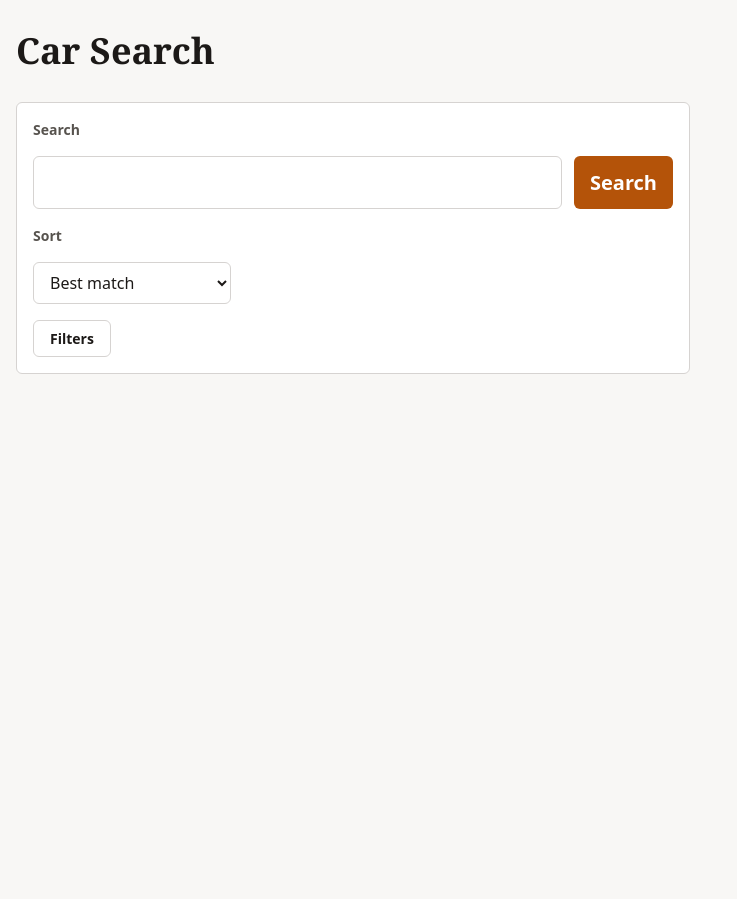
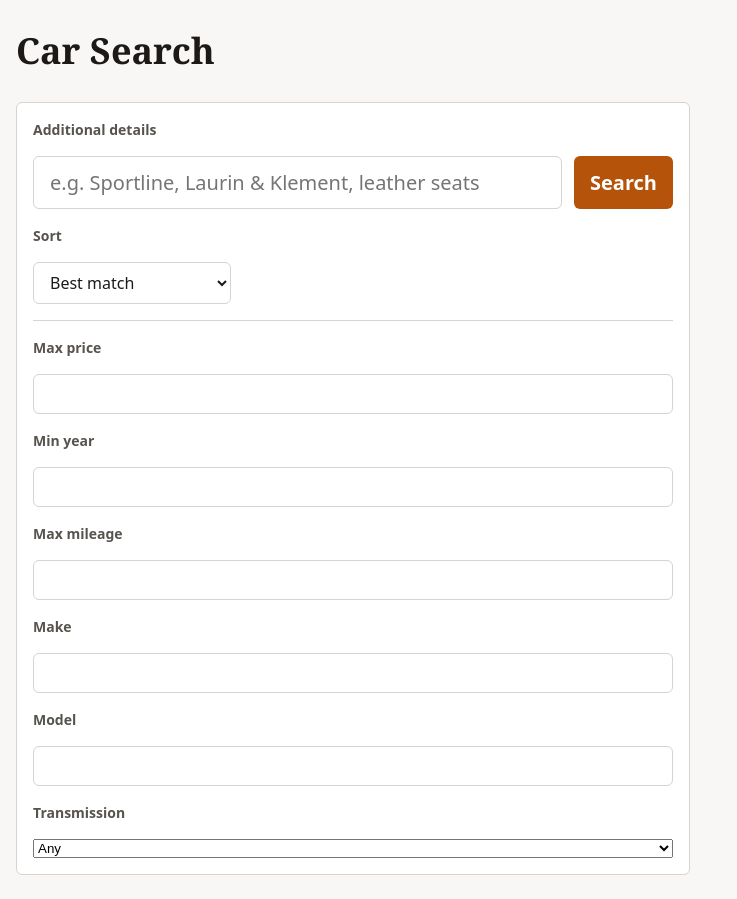
Before and after one commit to bloiko/car-searcher, a SvelteKit app in the folder frontend/: page / in a window 1280 px wide. Shown: the whole page, without its empty margins (0-737 px from the left). Before the commit the page ends 800 px from the top, so only its background shows below. Built offline with nearby package versions, Linux system fonts and the light colour scheme.

Commit message:
Remove filters drawer, make classic filters always-visible; reframe search as residual/descriptive
BOH-22 task 3. Reqs: R3.1, R4.1

```diff
--- a/frontend/src/routes/+page.svelte
+++ b/frontend/src/routes/+page.svelte
@@ -15,11 +15,12 @@
 	let yearMin = $state('');
 	let mileageMax = $state('');
 	let make = $state('');
+	let model = $state('');
+	let transmission = $state('');
 	let sort = $state('');
 	let results = $state<CarResult[] | null>(null);
 	let loading = $state(false);
 	let error = $state('');
-	let filtersOpen = $state(false);
 
 	type FilterChip = {
 		key: string;
@@ -39,7 +40,14 @@
 					value: mileageMax,
 					clear: () => (mileageMax = '')
 				},
-				{ key: 'make', label: 'Make', value: make, clear: () => (make = '') }
+				{ key: 'make', label: 'Make', value: make, clear: () => (make = '') },
+				{ key: 'model', label: 'Model', value: model, clear: () => (model = '') },
+				{
+					key: 'transmission',
+					label: 'Transmission',
+					value: transmission,
+					clear: () => (transmission = '')
+				}
 			] as FilterChip[]
 		).filter((chip) => chip.value !== '')
 	);
@@ -54,6 +62,8 @@
 			if (yearMin !== '') filters.yearMin = Number(yearMin);
 			if (mileageMax !== '') filters.mileageMax = Number(mileageMax);
 			if (make !== '') filters.make = make;
+			if (model !== '') filters.model = model;
+			if (transmission !== '') filters.transmission = transmission;
 
 			const requestBody: Record<string, unknown> = { query };
 			if (Object.keys(filters).length > 0) {
@@ -85,9 +95,15 @@
 <h1>Car Search</h1>
 
 <form onsubmit={handleSubmit}>
-	<label for="search-input" class="search-label">Search</label>
+	<label for="search-input" class="search-label">Additional details</label>
 	<div class="search-row">
-		<input id="search-input" class="search-input" type="text" bind:value={query} />
+		<input
+			id="search-input"
+			class="search-input"
+			type="text"
+			placeholder="e.g. Sportline, Laurin & Klement, leather seats"
+			bind:value={query}
+		/>
 		<button type="submit" class="search-submit">Search</button>
 	</div>
 
@@ -97,15 +113,6 @@
 		<option value="price_asc">Price: low to high</option>
 		<option value="mileage_asc">Mileage: low to high</option>
 	</select>
-
-	<button
-		type="button"
-		class="filters-toggle"
-		aria-expanded={filtersOpen}
-		onclick={() => (filtersOpen = !filtersOpen)}
-	>
-		Filters
-	</button>
 
 	{#if filterChips.length > 0}
 		<div class="filter-chips">
@@ -125,8 +132,7 @@
 		</div>
 	{/if}
 
-	{#if filtersOpen}
-		<div class="filters-drawer">
+	<div class="filters-section">
 		<label for="price-max-input">Max price</label>
 		<input
 			id="price-max-input"
@@ -153,8 +159,18 @@
 
 		<label for="make-input">Make</label>
 		<input id="make-input" type="text" bind:value={make} />
+
+		<label for="model-input">Model</label>
+		<input id="model-input" type="text" bind:value={model} />
+
+		<label for="transmission-input">Transmission</label>
+		<select id="transmission-input" bind:value={transmission}>
+			<option value="">Any</option>
+			<option value="Automatic">Automatic</option>
+			<option value="Manual">Manual</option>
+			<option value="CVT">CVT</option>
+		</select>
 	</div>
-	{/if}
 </form>
 
 {#if loading}
@@ -298,10 +314,10 @@
 		cursor: pointer;
 	}
 
-	/* The search input is the primary, most visually prominent control on the
-	   page: it sits first, is visually larger than the filter inputs, and
-	   shares a row with its submit button. The filter inputs stay visually
-	   secondary, tucked behind the "Filters" toggle in a collapsible drawer. */
+	/* The classic filters (make/model/year/mileage/transmission) are always
+	   visible in .filters-section below, not tucked behind a toggle — the
+	   search input here is for residual/descriptive text only, not the
+	   single primary control. */
 	.search-row {
 		display: flex;
 		align-items: flex-end;
@@ -340,16 +356,7 @@
 		padding-right: var(--space-3);
 	}
 
-	.filters-toggle {
-		align-self: flex-start;
-		font-size: var(--text-sm);
-		font-weight: 600;
-		color: var(--color-text);
-		background-color: var(--color-surface);
-		border: 1px solid var(--color-border);
-	}
-
-	.filters-drawer {
+	.filters-section {
 		display: flex;
 		flex-direction: column;
 		gap: var(--space-4);
```
Also changed, not shown: 1 other file (tests, documents, lock files or other folders). Lines whose indentation alone changed are shown as unchanged.
